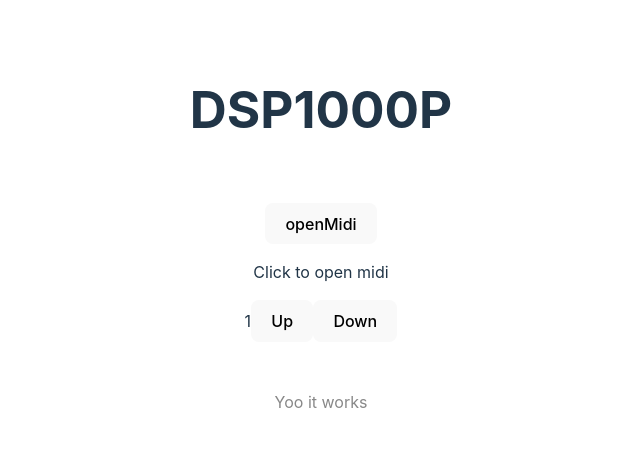
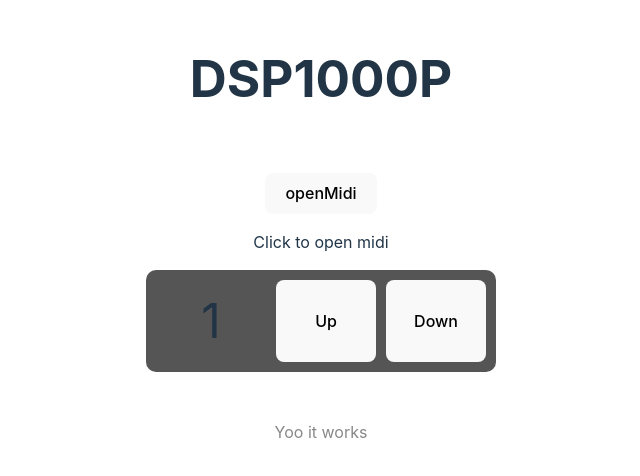
Before and after one commit to bananu7/dsp1000p, a React (Vite) app: page / in a window 1280 px wide. Shown: the part 162-638 px from the top of the page, without its empty margins (319-959 px from the left). Built offline with nearby package versions, Linux system fonts and the light colour scheme.

Commit message:
Now opens the actually chosen midi device, styled selector

```diff
--- a/src/App.tsx
+++ b/src/App.tsx
@@ -28,7 +28,7 @@ function ProgramSelector() {
   const [programId, setProgramId] = useState(0);
 
   return (
-    <div>
+    <div className="ProgramSelector">
       <span>{programId+1}</span>
       <button onClick={programUp}>Up</button>
       <button onClick={programDown}>Down</button>
@@ -40,9 +40,10 @@ function ProgramSelector() {
 function App() {
   const [count, setCount] = useState(0)
 
-  const openMidi = () => {
-    console.log("opening midi")
-    invoke('open_midi_connection', { outputPortIdx: 1 });
+  const openMidi = async () => {
+    console.log("opening midi");
+    const result = await invoke('open_midi_connection', { outputPortIdx: 1 });
+    console.log("midi opened");
   };
 
   return (
--- a/src/index.css
+++ b/src/index.css
@@ -67,3 +67,22 @@ button:focus-visible {
     background-color: #f9f9f9;
   }
 }
+
+div.ProgramSelector {
+  background-color: #555;
+  border-radius: 10px;
+  display: flex;
+  padding: 10px;
+  gap: 10px;
+}
+
+div.ProgramSelector > * {
+  flex: 1 1 auto;
+  min-width: 100px;
+}
+
+
+div.ProgramSelector > span {
+  padding: 5px;
+  font-size: 3em;
+}
```
Also changed, not shown: 1 other file (tests, documents, lock files or other folders).
